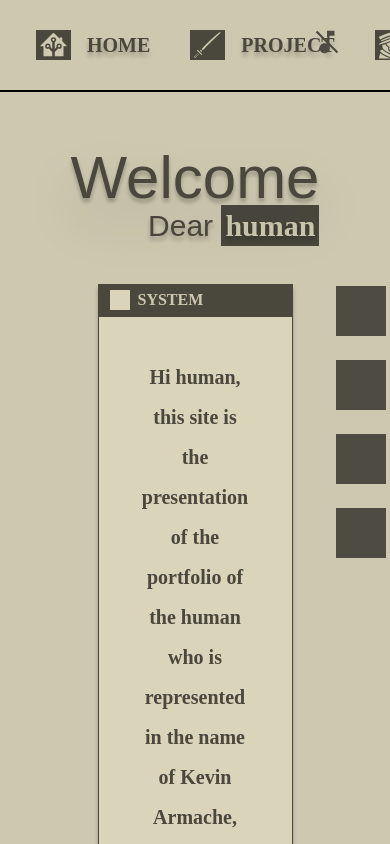
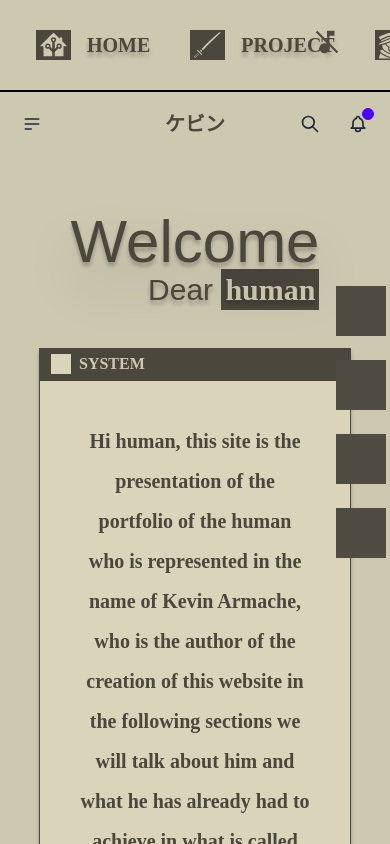
Before and after one commit to KevinArmache/Portfolio, a Next.js app: page / in a window 390 px wide. Shown: the top 844 px of the page. Built offline with nearby package versions, Linux system fonts and the light colour scheme; a web font is replaced by a local one.

Commit message:
add: work on responsive design

```diff
--- a/package.json
+++ b/package.json
@@ -10,6 +10,7 @@
   },
   "dependencies": {
     "@iconify/react": "^4.1.1",
+    "daisyui": "^4.6.0",
     "gsap": "^3.12.4",
     "next": "14.0.4",
     "react": "^18",
--- /dev/null
+++ b/src/app/components/MobileNavbar/MobileNavbar.jsx
@@ -0,0 +1,82 @@
+import React from "react";
+
+export default function MobileNavbar() {
+  return (
+    <div className="navbar  bg-primary-color">
+      <div className="navbar-start">
+        <div className="dropdown">
+          <div tabIndex={0} role="button" className="btn btn-ghost btn-circle">
+            <svg
+              xmlns="http://www.w3.org/2000/svg"
+              className="h-5 w-5"
+              fill="none"
+              viewBox="0 0 24 24"
+              stroke="currentColor"
+            >
+              <path
+                strokeLinecap="round"
+                strokeLinejoin="round"
+                strokeWidth="2"
+                d="M4 6h16M4 12h16M4 18h7"
+              />
+            </svg>
+          </div>
+          <ul
+            tabIndex={0}
+            className="menu bg-primary-color menu-sm dropdown-content mt-3 z-[1] p-2 shadow bg-base-100 rounded-box w-52"
+          >
+            <li>
+              <a>Homepage</a>
+            </li>
+            <li>
+              <a>Portfolio</a>
+            </li>
+            <li>
+              <a>About</a>
+            </li>
+          </ul>
+        </div>
+      </div>
+      <div className="navbar-center">
+        <a className="btn btn-ghost text-xl text-secondary-color ">ケビン</a>
+      </div>
+      <div className="navbar-end">
+        <button className="btn btn-ghost btn-circle">
+          <svg
+            xmlns="http://www.w3.org/2000/svg"
+            className="h-5 w-5"
+            fill="none"
+            viewBox="0 0 24 24"
+            stroke="currentColor"
+          >
+            <path
+              strokeLinecap="round"
+              strokeLinejoin="round"
+              strokeWidth="2"
+              d="M21 21l-6-6m2-5a7 7 0 11-14 0 7 7 0 0114 0z"
+            />
+          </svg>
+        </button>
+        <button className="btn btn-ghost btn-circle">
+          <div className="indicator">
+            <svg
+              xmlns="http://www.w3.org/2000/svg"
+              className="h-5 w-5"
+              fill="none"
+              viewBox="0 0 24 24"
+              stroke="currentColor"
+            >
+              <path
+                strokeLinecap="round"
+                strokeLinejoin="round"
+                strokeWidth="2"
+                d="M15 17h5l-1.405-1.405A2.032 2.032 0 0118 14.158V11a6.002 6.002 0 00-4-5.659V5a2 2 0 10-4 0v.341C7.67 6.165 6 8.388 6 11v3.159c0 .538-.214 1.055-.595 1.436L4 17h5m6 0v1a3 3 0 11-6 0v-1m6 0H9"
+              />
+            </svg>
+            <span className="badge badge-xs badge-primary indicator-item"></span>
+          </div>
+        </button>
+      </div>
+    </div>
+  );
+}
--- a/src/app/components/NavBar/NavBar.jsx
+++ b/src/app/components/NavBar/NavBar.jsx
@@ -55,7 +55,7 @@
     setActivePage(pathname);
   }, [pathname]);
   return (
-    <div className="flex border-b-2 border-black">
+    <div className="flex border-b-2 border-black md:block sm:hidden ">
       <div className=" w-3/4">
         <ul className="flex p-4 items-center">
           {activePage === "/home" ? (
--- a/src/app/layout.jsx
+++ b/src/app/layout.jsx
@@ -1,5 +1,6 @@
 import { Inter } from "next/font/google";
 import NavBar from "./components/NavBar/NavBar";
+import MobileNavbar from "./components/MobileNavbar/MobileNavbar";
 import SocialMedia from "./components/SocialMedia/SocialMedia";
 import Footer from "./components/Footer/Footer";
 import "./globals.css";
@@ -17,7 +18,8 @@
     <html lang="en">
       <body className={`${inter.className} flex flex-col min-h-screen`}>
         <header>
-          <NavBar />
+          <NavBar className="md:block sm:hidden" />
+          <MobileNavbar />
         </header>
         <SocialMedia />
         {children}
--- a/src/app/page.jsx
+++ b/src/app/page.jsx
@@ -41,8 +41,8 @@
   };
 
   return (
-    <main className="">
-      <div className="w-fit mx-auto ">
+    <main className="md:bor">
+      <div className="w-fit mx-auto md:border-2 md:border-red-500 sm:border-2">
         <h1
           ref={textRef}
           className={`${rodin.className} animation opacity-0 my-text-shadow  mt-14 text-center text-6xl drop-shadow-2xl`}
@@ -61,7 +61,7 @@
         </div>
       </div>
 
-      <div className="mt-10 mx-auto w-1/2 my-box-shadow animation opacity-0">
+      <div className="mt-10 mx-auto lg:w-1/2 md:w-2/3 w-[80%] my-box-shadow animation opacity-0">
         <div className="bg-secondary-color flex items-center  p-1  mx-auto">
           <span className="bg-last-color mx-2  h-5 w-5"></span>
           <span className="text-primary-color font-bold">SYSTEM</span>
--- a/tailwind.config.js
+++ b/tailwind.config.js
@@ -19,5 +19,5 @@
       },
     },
   },
-  plugins: [],
+  plugins: [require("daisyui")],
 };
```
Also changed, not shown: 1 other file (tests, documents, lock files or other folders).
